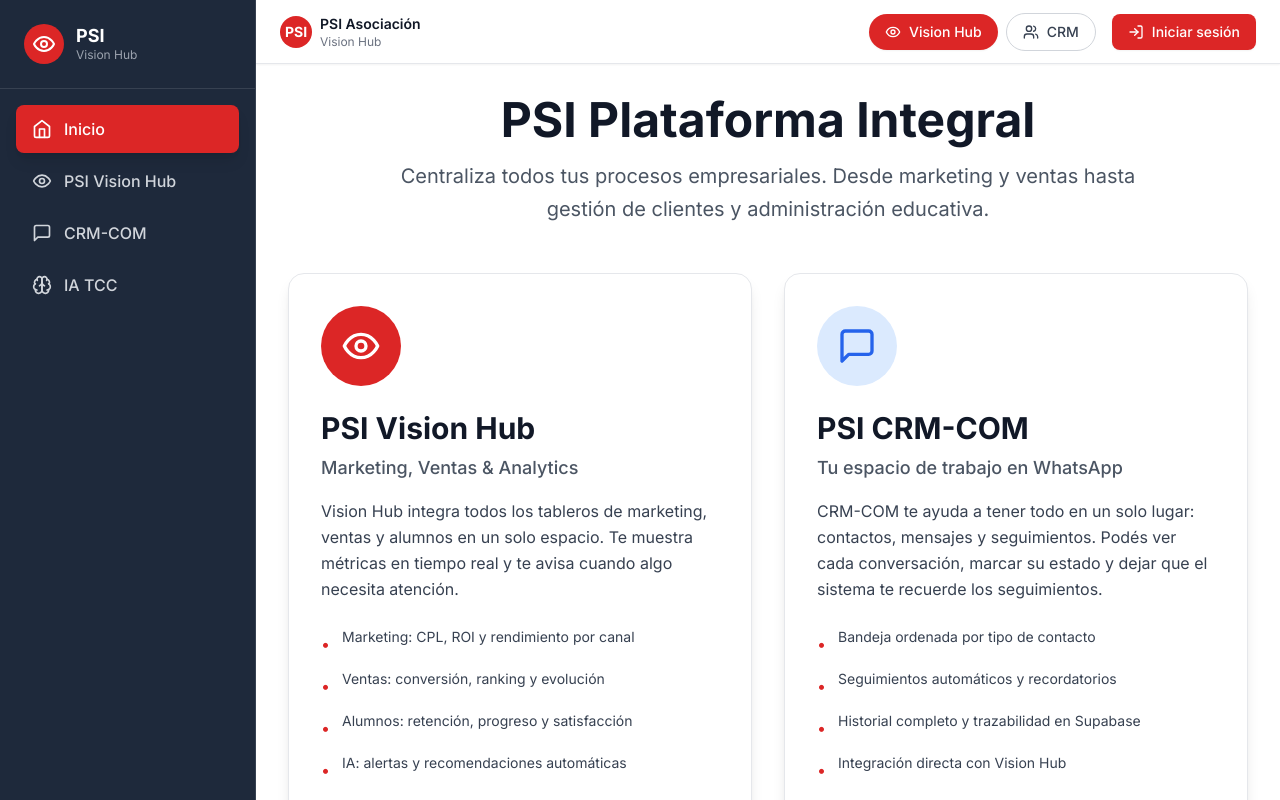
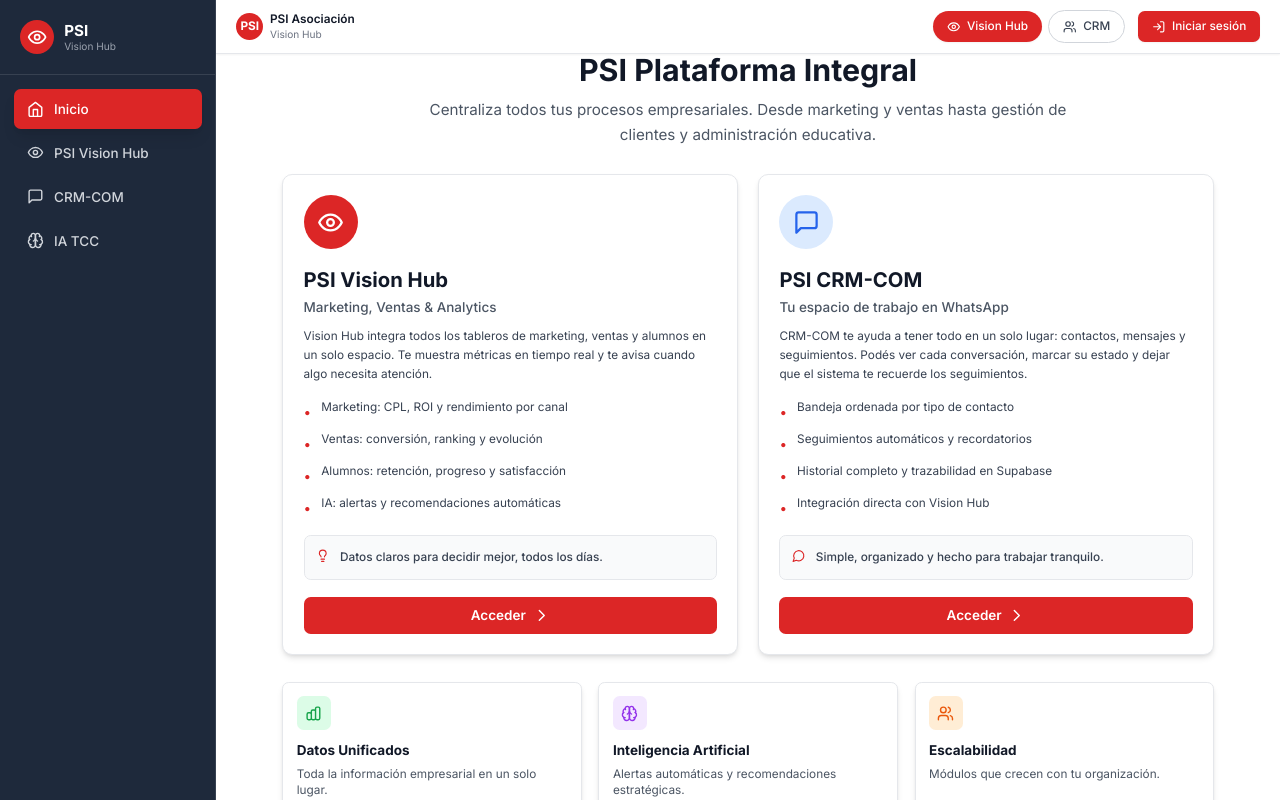
Before and after one commit to MarianoF2025/psi-vision-hub, a Next.js app: page / in a window 1280 px wide. Shown: the top 800 px of the page. Built offline with nearby package versions, Linux system fonts and the light colour scheme; no server answers.

Commit message:
Compactar layout e instrucciones GitHub

```diff
--- a/app/globals.css
+++ b/app/globals.css
@@ -5,6 +5,19 @@
 :root {
   --background: #ffffff;
   --foreground: #0f172a;
+  font-size: 16px;
+}
+
+@media (min-width: 1280px) {
+  :root {
+    font-size: 13.5px;
+  }
+}
+
+@media (min-width: 1600px) {
+  :root {
+    font-size: 13px;
+  }
 }
 
 @media (prefers-color-scheme: dark) {
@@ -20,6 +33,7 @@ body {
   font-family: -apple-system, BlinkMacSystemFont, 'Segoe UI', 'Roboto', 'Oxygen', 'Ubuntu', 'Cantarell', 'Fira Sans', 'Droid Sans', 'Helvetica Neue', sans-serif;
   -webkit-font-smoothing: antialiased;
   -moz-osx-font-smoothing: grayscale;
+  min-height: 100vh;
 }
 
 @layer utilities {
--- a/app/page.tsx
+++ b/app/page.tsx
@@ -68,20 +68,20 @@ export default async function HomePage() {
       <div className="flex-1 ml-64">
         <Header userName={user?.name} userEmail={user?.email} />
 
-        <main className="pt-24 pb-12">
-          <div className="max-w-7xl mx-auto px-8">
+        <main className="pt-16 pb-8">
+          <div className="max-w-6xl mx-auto px-6">
             {/* Título principal */}
-            <div className="mb-12 text-center">
-              <h1 className="text-5xl font-bold text-gray-900 mb-4">
+            <div className="mb-8 text-center">
+              <h1 className="text-4xl font-bold text-gray-900 mb-3">
                 PSI Plataforma Integral
               </h1>
-              <p className="text-xl text-gray-600 max-w-3xl mx-auto leading-relaxed">
+              <p className="text-lg text-gray-600 max-w-3xl mx-auto leading-relaxed">
                 Centraliza todos tus procesos empresariales. Desde marketing y ventas hasta gestión de clientes y administración educativa.
               </p>
             </div>
 
             {/* Cards de módulos principales - 2 columnas */}
-            <div className="grid grid-cols-1 lg:grid-cols-2 gap-8 mb-12">
+            <div className="grid grid-cols-1 lg:grid-cols-2 gap-6 mb-8">
               {modules.slice(0, 2).map((module) => (
                 <ModuleCard
                   key={module.title}
@@ -100,30 +100,30 @@ export default async function HomePage() {
             </div>
 
             {/* Cards informativas adicionales - 3 columnas */}
-            <div className="grid grid-cols-1 md:grid-cols-3 gap-6">
-              <div className="bg-white rounded-xl shadow-md p-6 border border-gray-200 hover:shadow-lg transition-shadow">
-                <div className="w-12 h-12 rounded-lg bg-green-100 flex items-center justify-center mb-4">
-                  <svg className="w-6 h-6 text-green-600" fill="none" stroke="currentColor" viewBox="0 0 24 24">
+            <div className="grid grid-cols-1 md:grid-cols-3 gap-5">
+              <div className="bg-white rounded-lg shadow-md p-4 border border-gray-200 hover:shadow-lg transition-shadow">
+                <div className="w-10 h-10 rounded-lg bg-green-100 flex items-center justify-center mb-3">
+                  <svg className="w-5 h-5 text-green-600" fill="none" stroke="currentColor" viewBox="0 0 24 24">
                     <path strokeLinecap="round" strokeLinejoin="round" strokeWidth={2} d="M9 19v-6a2 2 0 00-2-2H5a2 2 0 00-2 2v6a2 2 0 002 2h2a2 2 0 002-2zm0 0V9a2 2 0 012-2h2a2 2 0 012 2v10m-6 0a2 2 0 002 2h2a2 2 0 002-2m0 0V5a2 2 0 012-2h2a2 2 0 012 2v14a2 2 0 01-2 2h-2a2 2 0 01-2-2z" />
                   </svg>
                 </div>
-                <h3 className="text-lg font-bold text-gray-900 mb-2">Datos Unificados</h3>
+                <h3 className="text-base font-bold text-gray-900 mb-1.5">Datos Unificados</h3>
                 <p className="text-gray-600 text-sm">Toda la información empresarial en un solo lugar.</p>
               </div>
 
-              <div className="bg-white rounded-xl shadow-md p-6 border border-gray-200 hover:shadow-lg transition-shadow">
-                <div className="w-12 h-12 rounded-lg bg-purple-100 flex items-center justify-center mb-4">
-                  <Brain className="w-6 h-6 text-purple-600" />
+              <div className="bg-white rounded-lg shadow-md p-4 border border-gray-200 hover:shadow-lg transition-shadow">
+                <div className="w-10 h-10 rounded-lg bg-purple-100 flex items-center justify-center mb-3">
+                  <Brain className="w-5 h-5 text-purple-600" />
                 </div>
-                <h3 className="text-lg font-bold text-gray-900 mb-2">Inteligencia Artificial</h3>
+                <h3 className="text-base font-bold text-gray-900 mb-1.5">Inteligencia Artificial</h3>
                 <p className="text-gray-600 text-sm">Alertas automáticas y recomendaciones estratégicas.</p>
               </div>
 
-              <div className="bg-white rounded-xl shadow-md p-6 border border-gray-200 hover:shadow-lg transition-shadow">
-                <div className="w-12 h-12 rounded-lg bg-orange-100 flex items-center justify-center mb-4">
-                  <Users className="w-6 h-6 text-orange-600" />
+              <div className="bg-white rounded-lg shadow-md p-4 border border-gray-200 hover:shadow-lg transition-shadow">
+                <div className="w-10 h-10 rounded-lg bg-orange-100 flex items-center justify-center mb-3">
+                  <Users className="w-5 h-5 text-orange-600" />
                 </div>
-                <h3 className="text-lg font-bold text-gray-900 mb-2">Escalabilidad</h3>
+                <h3 className="text-base font-bold text-gray-900 mb-1.5">Escalabilidad</h3>
                 <p className="text-gray-600 text-sm">Módulos que crecen con tu organización.</p>
               </div>
             </div>
--- a/components/ModuleCard.tsx
+++ b/components/ModuleCard.tsx
@@ -55,31 +55,31 @@ export default function ModuleCard({
 
   return (
     <Link href={href} className="block">
-      <div className="group bg-white rounded-2xl shadow-lg hover:shadow-xl transition-all duration-300 overflow-hidden border border-gray-200 h-full flex flex-col">
-        <div className="p-8 flex-1 flex flex-col">
+      <div className="group bg-white rounded-xl shadow-md hover:shadow-lg transition-all duration-300 overflow-hidden border border-gray-200 h-full flex flex-col">
+        <div className="p-6 flex-1 flex flex-col">
           {/* Icono circular */}
-          <div className={`w-20 h-20 rounded-full ${iconBgColor} flex items-center justify-center mb-6 group-hover:scale-105 transition-transform`}>
-            <Icon className={`w-10 h-10 ${iconColor}`} />
+          <div className={`w-16 h-16 rounded-full ${iconBgColor} flex items-center justify-center mb-5 group-hover:scale-105 transition-transform`}>
+            <Icon className={`w-8 h-8 ${iconColor}`} />
           </div>
 
           {/* Título y subtítulo */}
-          <h3 className="text-3xl font-bold text-gray-900 mb-2 group-hover:text-primary transition-colors">
+          <h3 className="text-2xl font-bold text-gray-900 mb-1 group-hover:text-primary transition-colors">
             {title}
           </h3>
-          <p className="text-lg text-gray-600 mb-4 font-medium">
+          <p className="text-base text-gray-600 mb-3 font-medium">
             {subtitle}
           </p>
 
           {/* Descripción */}
-          <p className="text-gray-700 leading-relaxed mb-6">
+          <p className="text-sm text-gray-700 leading-relaxed mb-4">
             {description}
           </p>
 
           {/* Lista de características */}
-          <ul className="space-y-3 mb-6 flex-1">
+          <ul className="space-y-2.5 mb-5 flex-1">
             {features.map((feature, index) => (
               <li key={index} className="flex items-start gap-3">
-                <span className="text-primary mt-1.5">•</span>
+                <span className="text-primary mt-1">•</span>
                 <span className="text-gray-700 text-sm leading-relaxed">{feature.text}</span>
               </li>
             ))}
@@ -87,9 +87,9 @@ export default function ModuleCard({
 
           {/* Sección destacada */}
           {highlightText && HighlightIcon && (
-            <div className="bg-gray-50 rounded-lg p-4 mb-6 border border-gray-200">
+            <div className="bg-gray-50 rounded-lg p-3.5 mb-5 border border-gray-200">
               <div className="flex items-start gap-3">
-                <HighlightIcon className="w-5 h-5 text-primary flex-shrink-0 mt-0.5" />
+                <HighlightIcon className="w-4 h-4 text-primary flex-shrink-0 mt-0.5" />
                 <p className="text-gray-700 text-sm font-medium leading-relaxed">
                   {highlightText}
                 </p>
@@ -99,7 +99,7 @@ export default function ModuleCard({
 
           {/* Botón de acceso */}
           <div className="mt-auto">
-            <button className="w-full bg-primary hover:bg-primary-dark text-white font-semibold py-3 px-6 rounded-lg transition-colors duration-200 flex items-center justify-center gap-2 group-hover:shadow-md">
+            <button className="w-full bg-primary hover:bg-primary-dark text-white font-semibold py-2.5 px-5 rounded-lg transition-colors duration-200 flex items-center justify-center gap-2 group-hover:shadow-md">
               Acceder
               <svg className="w-5 h-5" fill="none" stroke="currentColor" viewBox="0 0 24 24">
                 <path strokeLinecap="round" strokeLinejoin="round" strokeWidth={2} d="M9 5l7 7-7 7" />
```
Also changed, not shown: 1 other file (tests, documents, lock files or other folders).
